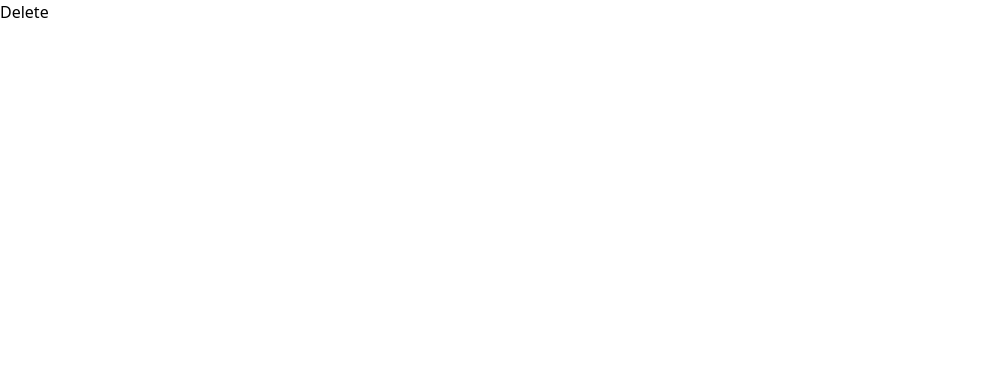
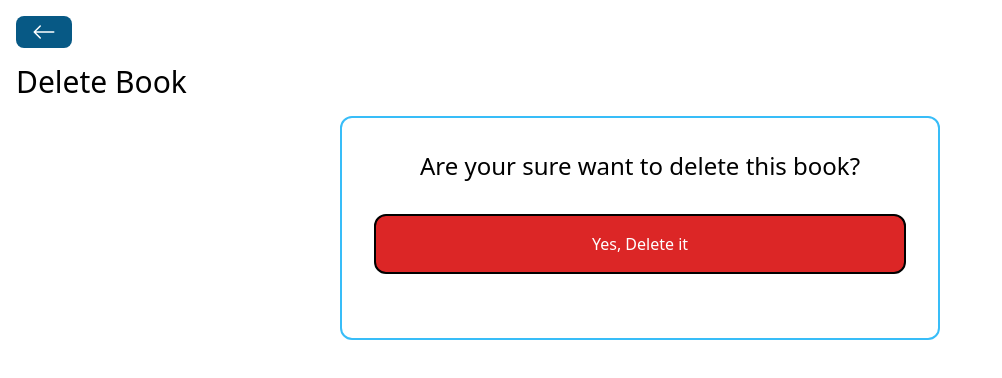
Before and after one commit to MNnazrul/Book-Store-Project---MERN-stack, a React (Vite) app in the folder frontend/: page /books/delete/1 in a window 1280 px wide. Shown: the top 378 px of the page, without its empty margins (0-1002 px from the left). Built offline with nearby package versions, Linux system fonts and the light colour scheme.

Commit message:
deletebook done

```diff
--- a/frontend/src/pages/CreateBooks.jsx
+++ b/frontend/src/pages/CreateBooks.jsx
@@ -1,4 +1,4 @@
-import React, { useState } from "react";
+import React, { useEffect, useState } from "react";
 import BackButton from "../components/BackButton";
 import Spinner from "../components/Spinner";
 import axios from "axios";
--- a/frontend/src/pages/DeleteBook.jsx
+++ b/frontend/src/pages/DeleteBook.jsx
@@ -1,7 +1,43 @@
-import React from "react";
+import React, { useState } from "react";
+import BackButton from "../components/BackButton";
+import Spinner from "../components/Spinner";
+import axios from "axios";
+import { useNavigate, useParams } from "react-router-dom";
 
 const DeleteBook = () => {
-  return <div>Delete</div>;
+  const [loading, setLoading] = useState(false);
+  const navigate = useNavigate();
+  const { id } = useParams();
+  const handleDeleteBook = () => {
+    setLoading(true);
+    axios
+      .delete(`http://localhost:3003/books/${id}`)
+      .then(() => {
+        setLoading(false);
+        navigate("/");
+      })
+      .catch((err) => {
+        setLoading(false);
+        alert("An error happened. Please Check console");
+        console.log(err);
+      });
+  };
+  return (
+    <div className="p-4  ">
+      <BackButton />
+      <h1 className="text-3xl my-4">Delete Book</h1>
+      {loading ? <Spinner /> : ""}
+      <div className="flex flex-col items-center border-2 border-sky-400 rounded-xl w-[600px] p-8 mx-auto">
+        <h2 className="text-2xl">Are your sure want to delete this book?</h2>
+        <button
+          className="p-4 bg-red-600 text-white m-8 w-full rounded-xl border-2 border-black hover:bg-red-900 "
+          onClick={handleDeleteBook}
+        >
+          Yes, Delete it
+        </button>
+      </div>
+    </div>
+  );
 };
 
 export default DeleteBook;
```
